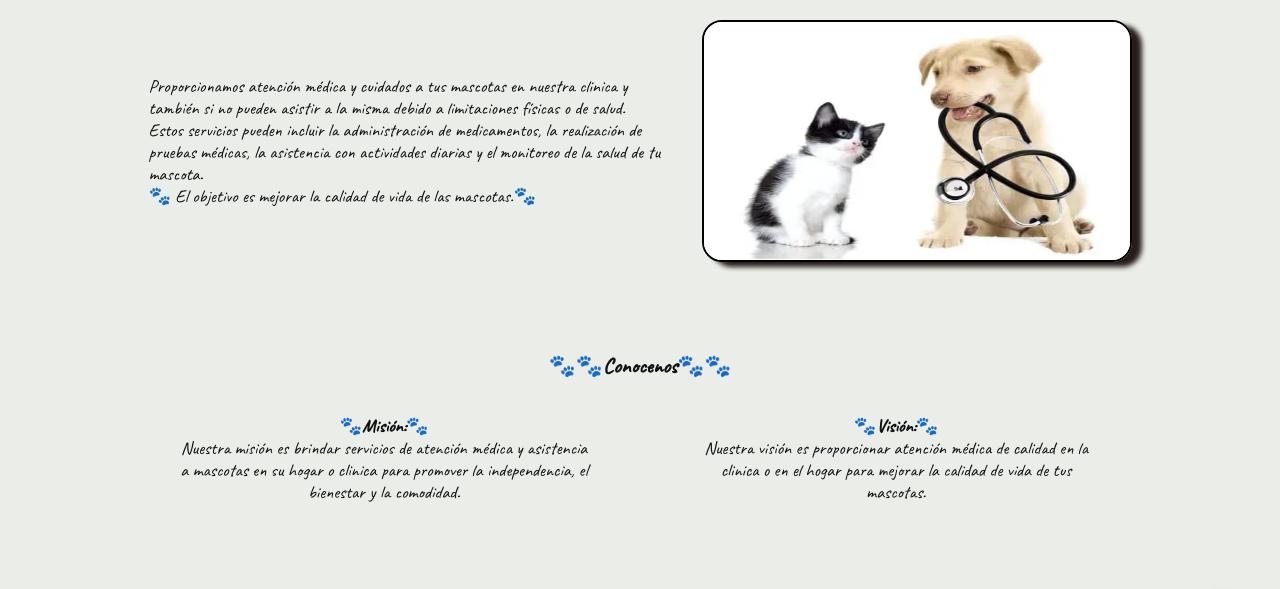
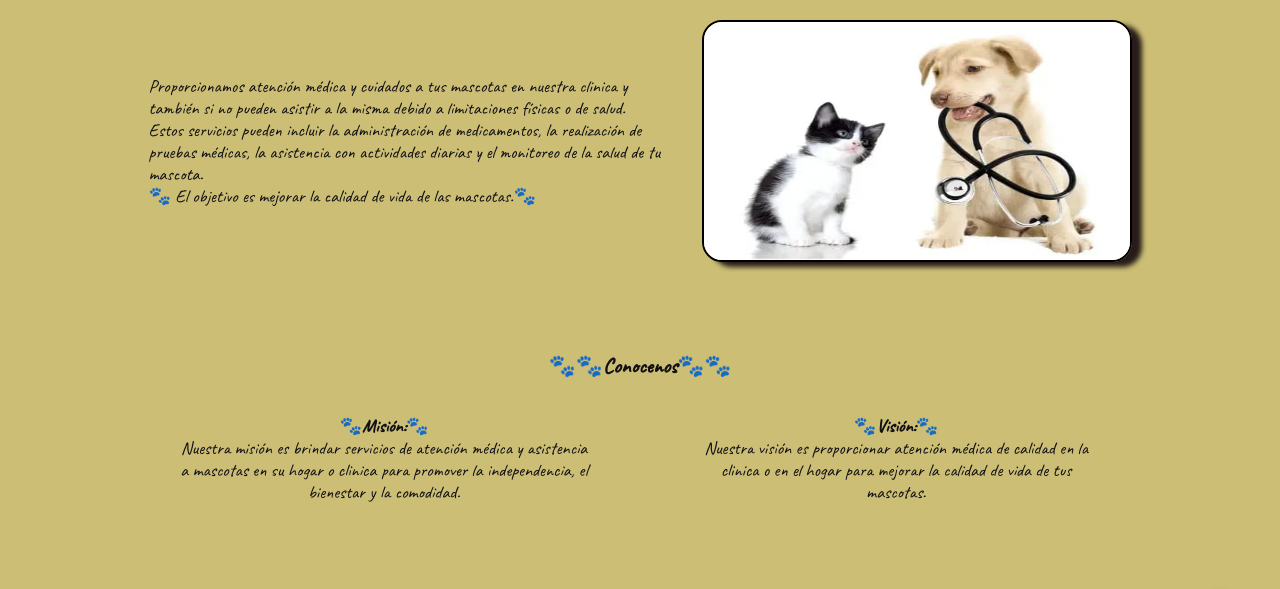
Before and after one commit to NancyLucero1/NancyLucero1.github.io, a plain HTML site: page index.html in a window 1280 px wide. Shown: the part 120-709 px from the top of the page. Drawn offline with Linux system fonts and the light colour scheme.

Commit message:
Tercer commit

```diff
--- a/styles.css
+++ b/styles.css
@@ -1,8 +1,8 @@
 :root {
- --background: hsl(84, 13%, 92%);
+ --background: hsl(50, 46%, 63%);
  --headline: #8c7cd1;
  --paragraph: #111014;
- --button: #ffc0ad;
+ --button: #ac8e5f;
  --button-text: #271c19;
 }
 
```
